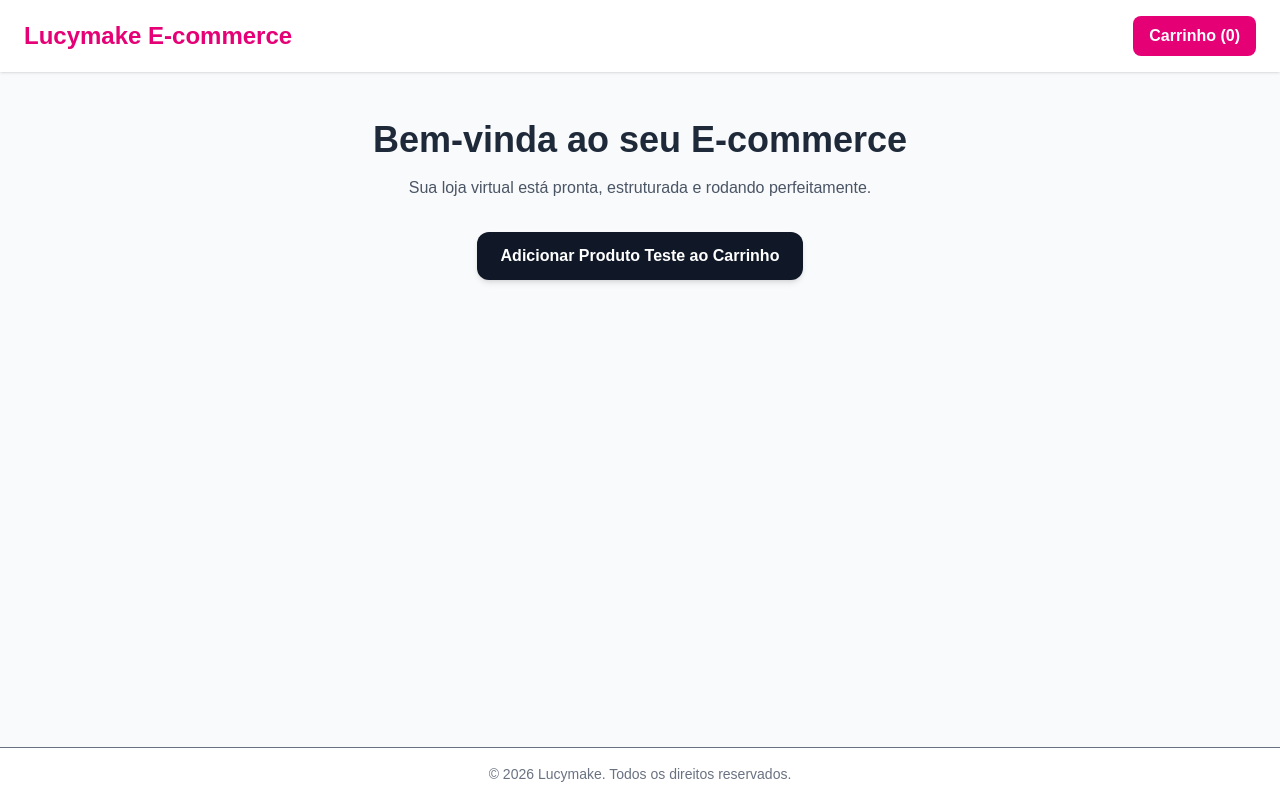
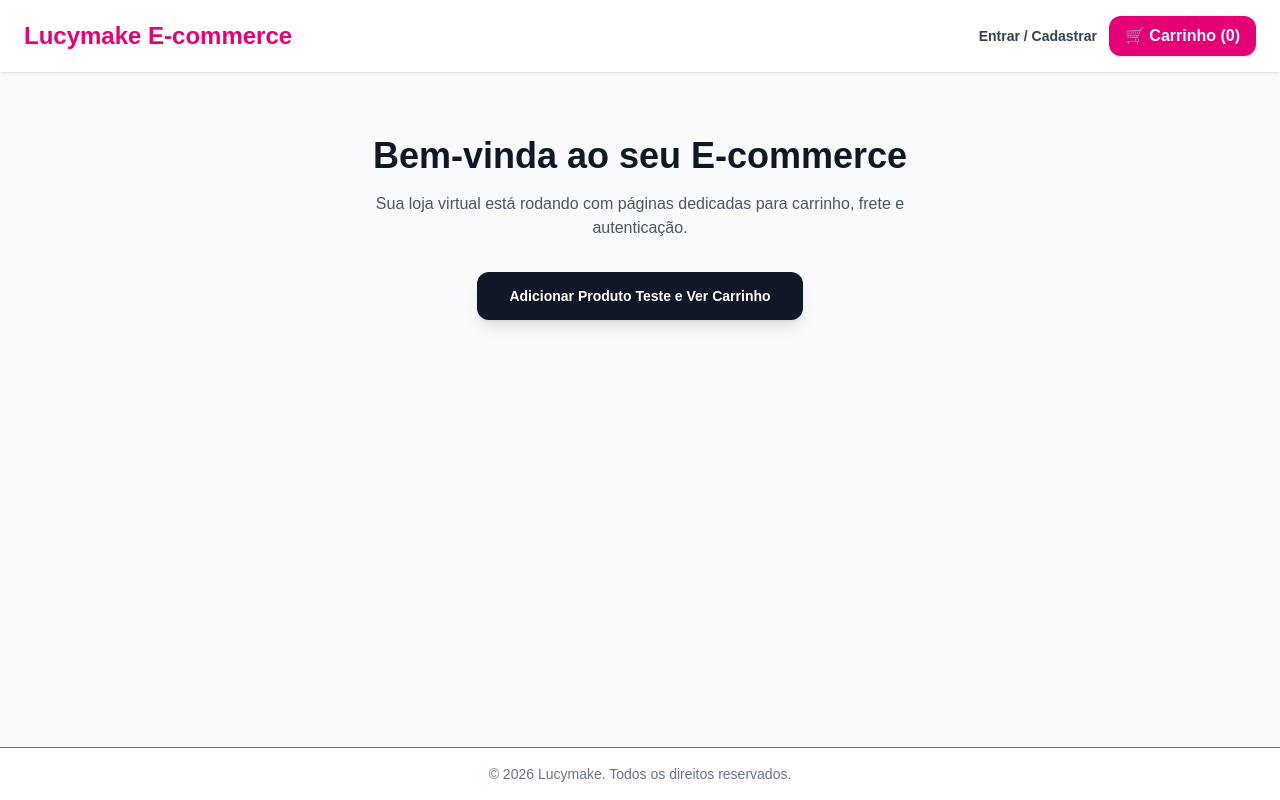
Before and after one commit to ageu62aa-cpu/ageu62aa-cpu-ecommerce-catalog, a Next.js app: page / in a window 1280 px wide. Built offline with nearby package versions, Linux system fonts and the light colour scheme.

Commit message:
Corrige page.tsx principal redirecionando para rotas dedicadas

```diff
--- a/app/page.tsx
+++ b/app/page.tsx
@@ -1,6 +1,7 @@
 'use client';
 // @ts-nocheck
 import React, { useState, useEffect } from 'react';
+import { useRouter } from 'next/navigation';
 
 interface CartItem {
   id: string | number;
@@ -11,115 +12,82 @@ interface CartItem {
 }
 
 export default function Page() {
-  const [isOpen, setIsOpen] = useState(false);
+  const router = useRouter();
   const [cart, setCart] = useState<CartItem[]>([]);
-  const [totalCart, setTotalCart] = useState(0);
-  const [shippingCost, setShippingCost] = useState(0);
-  const [calculatingShipping, setCalculatingShipping] = useState(false);
   const [currentUser, setCurrentUser] = useState<{ name: string; email: string } | null>(null);
-  const [userCep, setUserCep] = useState('');
 
   useEffect(() => {
-    const total = cart.reduce((acc, item) => acc + (item.price * item.quantity), 0);
-    setTotalCart(total);
-  }, [cart]);
+    // Carrega o usuário salvo no login (se houver)
+    const savedUser = localStorage.getItem('lucymake_user');
+    if (savedUser) {
+      try {
+        setCurrentUser(JSON.parse(savedUser));
+      } catch (e) {
+        console.error(e);
+      }
+    }
+
+    // Carrega o carrinho salvo
+    const savedCart = localStorage.getItem('cart');
+    if (savedCart) {
+      try {
+        setCart(JSON.parse(savedCart));
+      } catch (e) {
+        console.error(e);
+      }
+    }
+  }, []);
+
+  const totalItems = cart.reduce((acc, item) => acc + item.quantity, 0);
+
+  const adicionarProdutoTeste = () => {
+    const novoCarrinho = [
+      { id: 1, name: 'Batom Matte Luxo', price: 49.90, quantity: 1 }
+    ];
+    setCart(novoCarrinho);
+    localStorage.setItem('cart', JSON.stringify(novoCarrinho));
+    router.push('/carrinho');
+  };
 
   return (
     <div className="min-h-screen bg-gray-50 flex flex-col justify-between">
       <header className="bg-white shadow-sm py-4 px-6 flex justify-between items-center">
-        <h1 className="text-2xl font-black text-pink-600">Lucymake E-commerce</h1>
-        <button
-          onClick={() => setIsOpen(true)}
-          className="bg-pink-600 text-white px-4 py-2 rounded-lg font-semibold hover:bg-pink-700 transition"
-        >
-          Carrinho ({cart.reduce((acc, item) => acc + item.quantity, 0)})
-        </button>
+        <h1 className="text-2xl font-black text-pink-600 cursor-pointer" onClick={() => router.push('/')}>
+          Lucymake E-commerce
+        </h1>
+
+        <div className="flex items-center gap-3">
+          {currentUser ? (
+            <span className="text-sm font-bold text-gray-700">Olá, {currentUser.name}</span>
+          ) : (
+            <button
+              onClick={() => router.push('/login')}
+              className="text-sm font-semibold text-gray-700 hover:text-pink-600 transition"
+            >
+              Entrar / Cadastrar
+            </button>
+          )}
+
+          <button
+            onClick={() => router.push('/carrinho')}
+            className="bg-pink-600 text-white px-4 py-2 rounded-xl font-semibold hover:bg-pink-700 transition flex items-center gap-2 shadow-sm"
+          >
+            🛒 Carrinho ({totalItems})
+          </button>
+        </div>
       </header>
 
-      <main className="max-w-7xl mx-auto px-4 py-12 flex-grow text-center">
-        <h2 className="text-4xl font-bold text-gray-800 mb-4">Bem-vinda ao seu E-commerce</h2>
-        <p className="text-gray-600 mb-8">Sua loja virtual está pronta, estruturada e rodando perfeitamente.</p>
+      <main className="max-w-7xl mx-auto px-4 py-16 flex-grow text-center">
+        <h2 className="text-4xl font-black text-gray-900 mb-4">Bem-vinda ao seu E-commerce</h2>
+        <p className="text-gray-600 mb-8 max-w-xl mx-auto">Sua loja virtual está rodando com páginas dedicadas para carrinho, frete e autenticação.</p>
 
         <button
-          onClick={() => {
-            setCart([
-              { id: 1, name: 'Batom Matte Luxo', price: 49.90, quantity: 1 }
-            ]);
-            setIsOpen(true);
-          }}
-          className="bg-gray-900 text-white px-6 py-3 rounded-xl font-bold hover:bg-black transition shadow-md"
+          onClick={adicionarProdutoTeste}
+          className="bg-gray-900 text-white px-8 py-3.5 rounded-xl font-bold hover:bg-black transition shadow-lg text-sm"
         >
-          Adicionar Produto Teste ao Carrinho
+          Adicionar Produto Teste e Ver Carrinho
         </button>
       </main>
-
-      {/* Modal renderizado diretamente via inline JSX puro sem componente externo */}
-      {isOpen && (
-        <div className="fixed inset-0 z-50 flex items-center justify-center bg-black/50 backdrop-blur-sm p-4">
-          <div className="bg-white rounded-2xl p-6 w-full max-w-lg shadow-2xl relative max-h-[90vh] overflow-y-auto">
-            <button
-              onClick={() => setIsOpen(false)}
-              className="absolute top-4 right-4 text-gray-400 hover:text-gray-700 text-2xl font-bold transition-colors"
-            >
-              &times;
-            </button>
-
-            <h2 className="text-2xl font-black text-gray-800 mb-6 flex items-center gap-2">
-              🛒 Seu Carrinho
-            </h2>
-
-            {cart.length === 0 ? (
-              <div className="text-center py-12">
-                <p className="text-gray-500 text-lg mb-2">Seu carrinho está vazio.</p>
-                <p className="text-sm text-gray-400">Adicione alguns produtos para continuar.</p>
-              </div>
-            ) : (
-              <div className="space-y-4">
-                <div className="divide-y max-h-60 overflow-y-auto pr-1">
-                  {cart.map((item, index) => (
-                    <div key={index} className="flex justify-between items-center py-3">
-                      <div>
-                        <p className="font-semibold text-gray-800">{item.name || item.title}</p>
-                        <p className="text-sm text-gray-500">Qtd: {item.quantity}</p>
-                      </div>
-                      <p className="font-bold text-pink-600">
-                        R$ {(item.price * item.quantity).toFixed(2)}
-                      </p>
-                    </div>
-                  ))}
-                </div>
-
-                <div className="pt-4 border-t space-y-2">
-                  <div className="flex justify-between text-sm text-gray-600">
-                    <span>Frete:</span>
-                    <span>{calculatingShipping ? 'Calculando...' : `R$ ${shippingCost.toFixed(2)}`}</span>
-                  </div>
-                  <div className="flex justify-between text-xl font-black text-gray-900">
-                    <span>Total:</span>
-                    <span>R$ {totalCart.toFixed(2)}</span>
-                  </div>
-                </div>
-
-                {currentUser ? (
-                  <button
-                    onClick={() => alert('Redirecionando para pagamento...')}
-                    className="w-full bg-pink-600 hover:bg-pink-700 text-white py-3.5 rounded-xl font-bold transition-all shadow-lg shadow-pink-600/20"
-                  >
-                    Finalizar Compra
-                  </button>
-                ) : (
-                  <button
-                    onClick={() => alert('Abrir modal de autenticação')}
-                    className="w-full bg-gray-900 hover:bg-black text-white py-3.5 rounded-xl font-bold transition-all shadow-lg"
-                  >
-                    Entrar para Finalizar
-                  </button>
-                )}
-              </div>
-            )}
-          </div>
-        </div>
-      )}
 
       <footer className="bg-white border-t py-4 text-center text-sm text-gray-500">
         &copy; 2026 Lucymake. Todos os direitos reservados.
```
